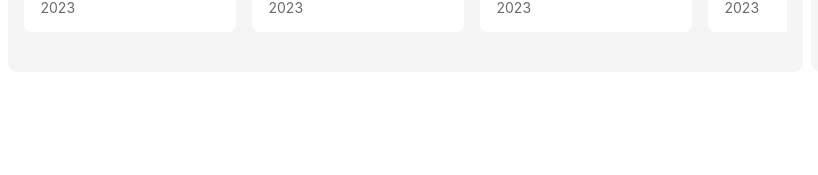
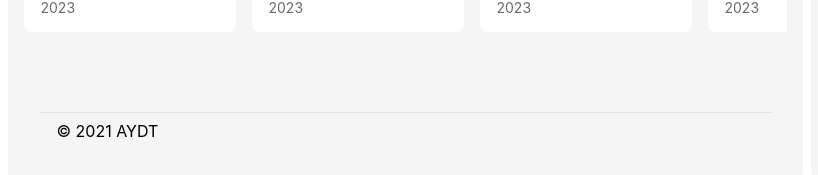
Before and after one commit to zkerkeb-class/app-front-projet-final-spotifyaydt, a React (Create React App) app: page / in a window 1280 px wide. Shown: the part 1327-1502 px from the top of the page, without its empty margins (284-1102 px from the left). Before the commit the page ends 1407 px from the top, so only its background shows below. Built offline with nearby package versions, Linux system fonts and the light colour scheme.

Commit message:
feat(wip): add footer

```diff
--- /dev/null
+++ b/src/components/partials/Footer/Footer.js
@@ -0,0 +1,14 @@
+import React from 'react';
+import style from './Footer.module.scss';
+
+const Footer = () => {
+  return (
+    <div className={style.container}>
+      <div className={style.wrapper}>
+        <span>© 2021 AYDT</span>
+      </div>
+    </div>
+  );
+};
+
+export default Footer;
--- /dev/null
+++ b/src/components/partials/Footer/Footer.module.scss
@@ -0,0 +1,14 @@
+.container {
+  display: flex;
+  flex-direction: column;
+  background-color: var(--background-secondary);
+  padding-top: 40px;
+  padding-left: 32px;
+  padding-right: 32px;
+  .wrapper {
+    padding: 8px 16px 40px;
+    width: 100%;
+    box-sizing: border-box;
+    border-top: 1px solid var(--border-color);
+  }
+}
--- a/src/pages/Main/Main.js
+++ b/src/pages/Main/Main.js
@@ -1,14 +1,17 @@
 import React from 'react';
 import style from './Main.module.scss';
 
+// Components
 import Home from '../Home/Home';
+import Footer from '../../components/partials/Footer/Footer';
 
-const Filter = () => {
+const Main = () => {
   return (
     <div className={style.wrapper}>
       <Home />
+      <Footer />
     </div>
   );
 };
 
-export default Filter;
+export default Main;
```
